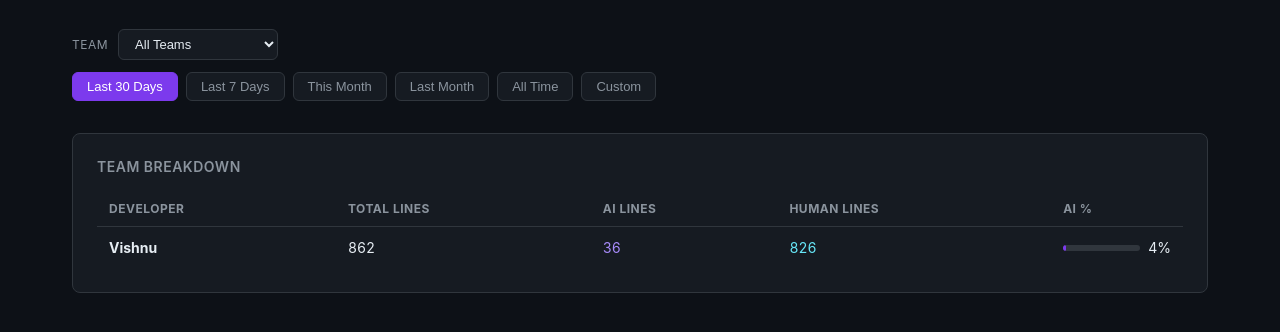
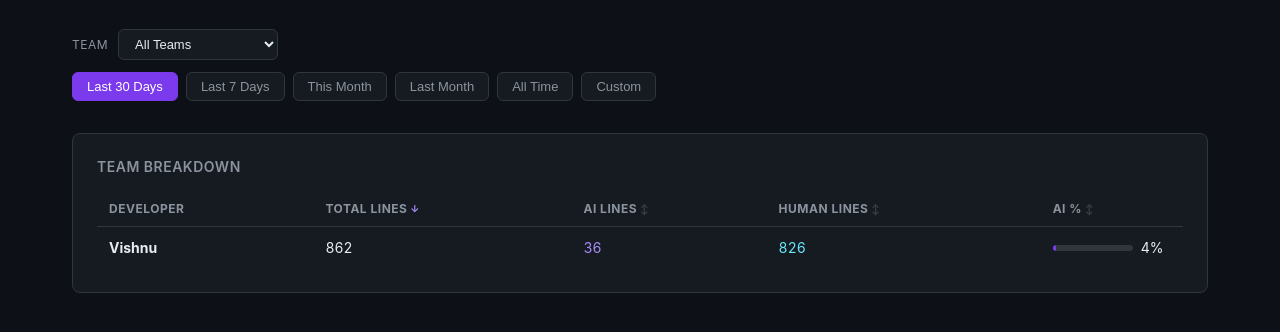
Before and after one commit to CTS-2007003/ghostline-dashboard, a plain HTML site: page dashboard/index.html in a window 1280 px wide. Shown: the part 202-534 px from the top of the page. Drawn offline with nearby package versions, Linux system fonts and the light colour scheme.

Commit message:
Minor tweaks

```diff
--- a/dashboard/app.js
+++ b/dashboard/app.js
@@ -4,6 +4,7 @@ const REFRESH_INTERVAL = 60_000
 
 let summaryData = null
 let activeTeam = ''  // '' = all teams
+let sortState = { col: 'total', asc: false }  // default: total desc
 
 // Active filter state
 let activeFilter = { type: 'last30', from: null, to: null }
@@ -133,14 +134,27 @@ function renderTeamTable(devs, range) {
     return
   }
 
-  const rows = devs
-    .map(dev => ({ dev, ...computeDevTotals(dev, range) }))
-    .sort((a, b) => b.total - a.total)
+  const rows = devs.map(dev => {
+    const { total, ai } = computeDevTotals(dev, range)
+    const human = total - ai
+    const pct = total > 0 ? Math.min(100, Math.round((ai / total) * 100)) : 0
+    return { dev, total, ai, human, pct }
+  })
 
-  tbody.innerHTML = rows.map(({ dev, total, ai }) => {
-    const human = total - ai  // sanitize() guarantees ai <= total, so never negative
-    const pct = total > 0 ? Math.min(100, Math.round((ai / total) * 100)) : 0
-    return `
+  const { col, asc } = sortState
+  rows.sort((a, b) => {
+    const diff = a[col] - b[col]
+    return asc ? diff : -diff
+  })
+
+  // Update header indicators
+  document.querySelectorAll('th.sortable').forEach(th => {
+    const active = th.dataset.col === col
+    th.classList.toggle('sort-asc', active && asc)
+    th.classList.toggle('sort-desc', active && !asc)
+  })
+
+  tbody.innerHTML = rows.map(({ dev, total, ai, human, pct }) => `
     <tr>
       <td><strong>${esc(dev.display_name || dev.username)}</strong></td>
       <td>${fmt(total)}</td>
@@ -152,8 +166,7 @@ function renderTeamTable(devs, range) {
           ${pct}%
         </div>
       </td>
-      </tr>`
-  }).join('')
+    </tr>`).join('')
 }
 
 // ── Apply filter & re-render ──────────────────────────────────────────────────
@@ -310,6 +323,16 @@ async function refresh() {
 document.getElementById('tzBadge').textContent =
   Intl.DateTimeFormat().resolvedOptions().timeZone
 
+document.querySelectorAll('th.sortable').forEach(th => {
+  th.addEventListener('click', () => {
+    const col = th.dataset.col
+    sortState = col === sortState.col
+      ? { col, asc: !sortState.asc }   // same column → flip direction
+      : { col, asc: false }             // new column → start descending
+    applyFilter()
+  })
+})
+
 initFilterBar()
 document.getElementById('teamFilter').addEventListener('change', e => {
   activeTeam = e.target.value
--- a/dashboard/index.html
+++ b/dashboard/index.html
@@ -71,10 +71,10 @@
         <thead>
           <tr>
             <th>Developer</th>
-            <th>Total Lines</th>
-            <th>AI Lines</th>
-            <th>Human Lines</th>
-            <th>AI %</th>
+            <th class="sortable" data-col="total">Total Lines</th>
+            <th class="sortable" data-col="ai">AI Lines</th>
+            <th class="sortable" data-col="human">Human Lines</th>
+            <th class="sortable" data-col="pct">AI %</th>
           </tr>
         </thead>
         <tbody id="teamBody">
--- a/dashboard/style.css
+++ b/dashboard/style.css
@@ -348,6 +348,31 @@ th {
   border-bottom: 1px solid var(--border);
 }
 
+th.sortable {
+  cursor: pointer;
+  user-select: none;
+}
+
+th.sortable:hover { color: var(--text); }
+
+th.sortable::after {
+  content: ' ↕';
+  opacity: 0.3;
+  font-size: 10px;
+}
+
+th.sort-desc::after {
+  content: ' ↓';
+  opacity: 1;
+  color: var(--ai-light);
+}
+
+th.sort-asc::after {
+  content: ' ↑';
+  opacity: 1;
+  color: var(--ai-light);
+}
+
 td {
   padding: 12px;
   border-bottom: 1px solid var(--border);
```
Also changed, not shown: .github/workflows/build-plugins.yml, .github/workflows/deploy-dashboard.yml. Lines whose indentation alone changed are shown as unchanged.
